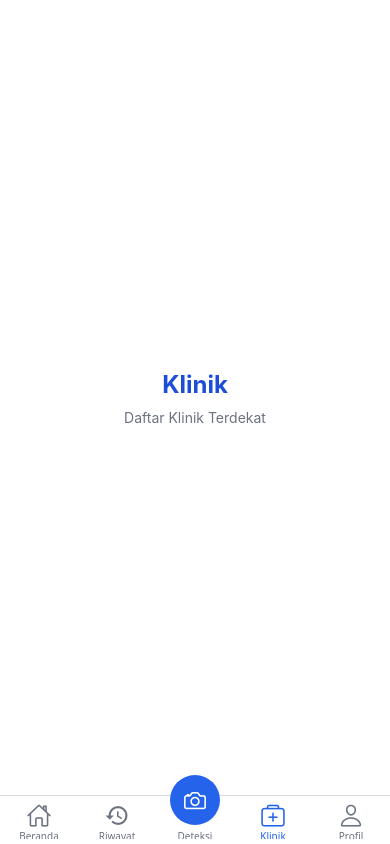
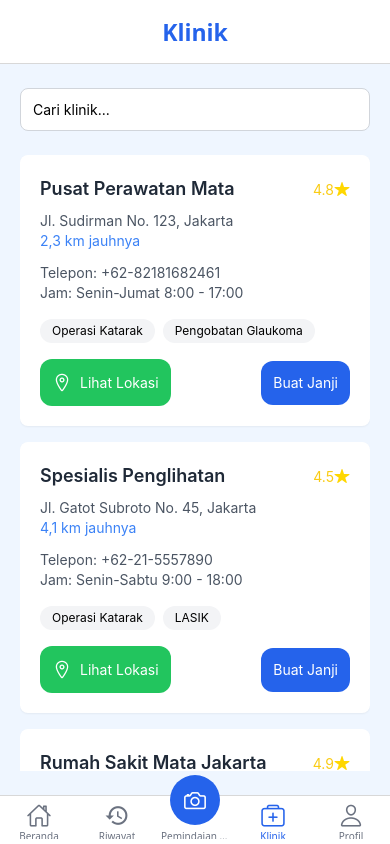
Before and after one commit to rifko19/CARA-Mata, a React Native app: screen /Klinik in a window 390 px wide. Built offline with nearby package versions, Linux system fonts and the light colour scheme.

Commit message:
Initial Commit

```diff
--- a/app/navigation/RootStack.tsx
+++ b/app/navigation/RootStack.tsx
@@ -1,6 +1,6 @@
 import { createNativeStackNavigator } from "@react-navigation/native-stack";
+import Wawasan from "../screens/Wawasan";
 import RootTabs from "./RootTabs";
-import Wawasan from "../screens/Wawasan";
 
 export type RootStackParamList = {
   Tabs: undefined;
@@ -16,7 +16,12 @@ export default function RootStack() {
         screenOptions={{ headerShown: false, animation: "slide_from_right" }}
         >
         <Stack.Screen name="Tabs" component={RootTabs} />
-        <Stack.Screen name="Wawasan" component={Wawasan} />
+        <Stack.Screen name="Wawasan" component={Wawasan}
+          options={{
+            headerTitleAlign: "center",
+            headerShown: true,
+            headerTitleStyle: { fontSize: 23, fontWeight: 'bold', color: '#2563EB' },
+            animation: "fade_from_bottom"}}/>
         </Stack.Navigator>
     );
     }
--- a/app/navigation/RootTabs.tsx
+++ b/app/navigation/RootTabs.tsx
@@ -8,7 +8,6 @@ import Deteksi from "../screens/Deteksi";
 import Klinik from "../screens/Klinik";
 import Profile from "../screens/Profile";
 import Riwayat from "../screens/Riwayat";
-import Wawasan from "../screens/Wawasan";
 
 export type RootTabParamList = {
     Beranda: undefined;
@@ -45,6 +44,9 @@ export type RootTabParamList = {
             name="Riwayat"
             component={Riwayat}
             options={{
+                headerTitleAlign: "center",
+                headerTitleStyle: { fontSize: 23, fontWeight: 'bold', color: '#2563EB' },
+                headerShown: true,
                 title: "Riwayat",
                 tabBarIcon: ({ color, size }) => (
                     <MaterialIcons name="history" color={color} size={size} />
@@ -55,7 +57,10 @@ export type RootTabParamList = {
             name="Deteksi"
             component={Deteksi}
             options={{
-                title: "Deteksi",
+                headerShown: true,
+                headerTitleAlign: "center",
+                headerTitleStyle: { fontSize: 23, fontWeight: 'bold', color: '#2563EB' },
+                title: "Pemindaian Mata",
                 tabBarIcon: ({ color, size }) => (
                     <View
                     style={{
@@ -77,6 +82,9 @@ export type RootTabParamList = {
             name="Klinik"
             component={Klinik}
             options={{
+                headerTitleAlign: "center",
+                headerTitleStyle: { fontSize: 23, fontWeight: 'bold', color: '#2563EB' },
+                headerShown: true,
                 title: "Klinik",
                 tabBarIcon: ({ color, size }) => (
                     <Ionicons name="medkit-outline" color={color} size={size} />
--- a/app/screens/Beranda.tsx
+++ b/app/screens/Beranda.tsx
@@ -1,13 +1,13 @@
 import { Ionicons, MaterialCommunityIcons } from "@expo/vector-icons";
 import type { BottomTabNavigationProp } from "@react-navigation/bottom-tabs";
+import { useNavigation } from "@react-navigation/native";
 import { StackNavigationProp } from '@react-navigation/stack';
-import { useNavigation } from "@react-navigation/native";
 import React from "react";
 import { SafeAreaView, ScrollView, Text, TouchableOpacity, View } from "react-native";
 
 import ButtonAnimated from "components/ButtonAnimated";
+import type { RootStackParamList } from "../navigation/RootStack";
 import type { RootTabParamList } from "../navigation/RootTabs";
-import type { RootStackParamList } from "../navigation/RootStack";
 
 type Feature = {
     title: string;
@@ -113,9 +113,11 @@ type Feature = {
             Pemindaian cepat hanya dalam 2 menit
             </Text>
 
-            <Text className="mt-6 text-lg font-semibold text-gray-800">Fitur Utama</Text>
+            <View className="ml-3">
+                <Text className="mt-6 text- font-semibold text-gray-800">Fitur Utama</Text>
+            </View>
 
-            {/* Card Navigate*/}
+
             <View className="mt-3">
             <View className="flex-row">
                 <FeatureCard item={features[0]} onPress={() => tabNav.navigate(features[0].to)} />
@@ -123,7 +125,7 @@ type Feature = {
             </View>
             <View className="flex-row">
                 <FeatureCard item={features[2]} onPress={() => tabNav.navigate(features[2].to)} />
-                <FeatureCard item={features[3]} onPress={() => navigation.navigate(features[3].to)} />
+                <FeatureCard item={features[3]} onPress={() => navigation.navigate('Wawasan')} />
             </View>
             </View>
 
--- a/app/screens/Deteksi.tsx
+++ b/app/screens/Deteksi.tsx
@@ -16,10 +16,6 @@ export default function Deteksi() {
         return (
         <SafeAreaView className="flex-1 bg-sky-50">
             <ScrollView contentContainerStyle={{ paddingBottom: 24 }} className="px-5">
-            <View className="mt-10">
-                <Text className="text-3xl font-extrabold text-blue-700">Pemindaian Mata</Text>
-            </View>
-
             <View className="relative mt-6 bg-gray-200 h-56 rounded-xl">
                 <Text className="absolute top-1/2 left-1/2 transform -translate-x-1/2 -translate-y-1/2 text-white font-semibold">
                 Tahan dengan stabil untuk pengambilan gambar
@@ -41,9 +37,6 @@ export default function Deteksi() {
 
     return (
         <SafeAreaView className="flex-1 bg-sky-50">
-            <View className="pt-10 pb-4 bg-white">
-                <Text className="text-3xl text-center font-extrabold text-blue-700">Pemindaian Mata</Text>
-            </View>
         <ScrollView className="px-5">
             {/* Kamera Preview */}
             <View className="relative mt-6 bg-gray-200 h-72 rounded-xl ">
--- a/app/screens/Klinik.tsx
+++ b/app/screens/Klinik.tsx
@@ -1,11 +1,141 @@
-import React from "react";
-import { View, Text } from "react-native";
+import React, { useState } from "react";
+import { View, Text, TextInput, FlatList, TouchableOpacity, Linking } from "react-native";
+import { Ionicons } from "@expo/vector-icons";
 
-export default function Klinik() {
-    return (
-        <View className="flex-1 items-center justify-center bg-white">
-        <Text className="text-2xl font-bold text-blue-700">Klinik</Text>
-        <Text className="text-gray-500 mt-2">Daftar Klinik Terdekat</Text>
+// Tipe data untuk klinik
+type KlinikItem = {
+    id: string;
+    name: string;
+    address: string;
+    distance: string;
+    phone: string;
+    hours: string;
+    specialties: string[];
+    rating: number;
+    latitude: number;
+    longitude: number;
+    };
+
+    const Klinik = () => {
+    const [searchQuery, setSearchQuery] = useState("");
+
+    const klinikData: KlinikItem[] = [
+        {
+        id: "1",
+        name: "Pusat Perawatan Mata",
+        address: "Jl. Sudirman No. 123, Jakarta",
+        distance: "2,3 km jauhnya",
+        phone: "+62-82181682461",
+        hours: "Senin-Jumat 8:00 - 17:00",
+        specialties: ["Operasi Katarak", "Pengobatan Glaukoma"],
+        rating: 4.8,
+        latitude: -6.200,
+        longitude: 106.822,
+        },
+        {
+        id: "2",
+        name: "Spesialis Penglihatan",
+        address: "Jl. Gatot Subroto No. 45, Jakarta",
+        distance: "4,1 km jauhnya",
+        phone: "+62-21-5557890",
+        hours: "Senin-Sabtu 9:00 - 18:00",
+        specialties: ["Operasi Katarak", "LASIK"],
+        rating: 4.5,
+        latitude: -6.210,
+        longitude: 106.830,
+        },
+        {
+        id: "3",
+        name: "Rumah Sakit Mata Jakarta",
+        address: "Jl. Thamrin No. 78, Jakarta",
+        distance: "5,7 km jauhnya",
+        phone: "+62-21-5550912",
+        hours: "Senin-Jumat 8:00 - 17:00",
+        specialties: ["Operasi Katarak", "Pengobatan Glaukoma", "LASIK"],
+        rating: 4.9,
+        latitude: -6.212,
+        longitude: 106.822,
+        },
+    ];
+
+    // Memfilter berdasarkan query pencarian
+    const filteredKlinikData = klinikData.filter((klinik) =>
+        klinik.name.toLowerCase().includes(searchQuery.toLowerCase()) ||
+        klinik.address.toLowerCase().includes(searchQuery.toLowerCase())
+    );
+
+    const renderItem = ({ item }: { item: KlinikItem }) => (
+        <View className="bg-white p-5 mb-4 rounded-lg shadow-sm">
+        {/* Nama Klinik dan Rating */}
+        <View className="flex-row justify-between items-center">
+            <Text className="text-lg font-semibold text-gray-800">{item.name}</Text>
+            <View className="flex-row items-center">
+            <Text className="text-yellow-400">{item.rating.toFixed(1)}</Text>
+            <Ionicons name="star" size={16} color="#FFD700" />
+            </View>
+        </View>
+
+        {/* Alamat dan Jarak */}
+        <Text className="text-sm text-gray-600 mt-2">{item.address}</Text>
+        <Text className="text-sm text-blue-500">{item.distance}</Text>
+
+        {/* Nomor Telepon dan Jam Buka */}
+        <View className="mt-3">
+            <Text className="text-sm text-gray-600">Telepon: {item.phone}</Text>
+            <Text className="text-sm text-gray-600">Jam: {item.hours}</Text>
+        </View>
+
+        {/* Spesialisasi */}
+        <View className="flex-row flex-wrap mt-3">
+            {item.specialties.map((specialty, index) => (
+            <Text
+                key={index}
+                className="text-xs text-black bg-gray-100 rounded-full px-3 py-1 mr-2 mt-1"
+            >
+                {specialty}
+            </Text>
+            ))}
+        </View>
+
+        {/* Tombol Buat Janji dan Lihat Lokasi */}
+        <View className="flex-row justify-between items-center mt-4">
+            {/* Tombol Buat Janji - WhatsApp */}
+            <TouchableOpacity
+            onPress={() => Linking.openURL(`https://www.google.com/maps?q=${item.latitude},${item.longitude}`)} // Lihat lokasi di Google Maps
+            className="bg-green-500 p-3 rounded-xl flex-row items-center"
+            >
+            <Ionicons name="location-outline" size={20} color="#fff" />
+            <Text className="ml-2 text-white text-sm">Lihat Lokasi</Text>
+            </TouchableOpacity>
+
+            <TouchableOpacity
+            onPress={() => Linking.openURL(`https://wa.me/${item.phone.replace(/[^0-9]/g, '')}?text=Halo,%20saya%20ingin%20membuat%20janji%20di%20klinik%20ini.`)} // Buat janji lewat WhatsApp
+            className="bg-blue-600 p-3 rounded-xl flex-row items-center"
+            >
+            <Text className="text-white text-sm">Buat Janji</Text>
+            </TouchableOpacity>
+        </View>
         </View>
     );
-}
+
+    return (
+        <View className="flex-1 bg-blue-50 px-5 py-6">
+        {/* Kolom Pencarian */}
+        <TextInput
+            placeholder="Cari klinik..."
+            className="bg-white p-3 rounded-lg mb-6 border border-gray-300"
+            value={searchQuery}
+            onChangeText={setSearchQuery}
+        />
+
+        {/* Daftar Klinik */}
+        <FlatList
+            data={filteredKlinikData}
+            renderItem={renderItem}
+            keyExtractor={(item) => item.id}
+        />
+        </View>
+    );
+    };
+
+export default Klinik;
--- a/app/screens/Riwayat.tsx
+++ b/app/screens/Riwayat.tsx
@@ -1,11 +1,84 @@
-import React from "react";
-import { View, Text } from "react-native";
+import { Ionicons } from "@expo/vector-icons";
+import { useState } from "react";
+import { FlatList, Text, TouchableOpacity, View } from "react-native";
 
-export default function Riwayat() {
+// Tipe data untuk riwayat
+type RiwayatItem = {
+    id: string;
+    title: string;
+    date: string;
+    status: "Terdeteksi" | "Tidak Ada";
+    };
+
+    const Riwayat = ({ navigation }: any) => {
+    // Data riwayat pemindaian
+        const [riwayatData] = useState<RiwayatItem[]>([
+            { id: "1", title: "Katarak Nuklear", date: "10/5/2023 14:30", status: "Terdeteksi" },
+            { id: "2", title: "Katarak Nuklear", date: "15/4/2023 10:15", status: "Terdeteksi" },
+            { id: "3", title: "Tidak Terdeteksi Katarak", date: "22/3/2023 16:45", status: "Tidak Ada" },
+            { id: "4", title: "Tidak Terdeteksi Katarak", date: "5/2/2023 09:30", status: "Tidak Ada" },
+        ]);
+
+        // Render item riwayat
+        const renderItem = ({ item }: { item: RiwayatItem }) => {
+            return (
+            <TouchableOpacity
+                onPress={() => navigation.navigate("DetailRiwayat", { riwayatId: item.id })}
+                className="bg-white p-4 mb-4 rounded-lg shadow-sm"
+                >
+                <View className="flex-row justify-between items-center mb-2">
+
+                    <View className="flex-row items-center">
+                        <Text className="ml-2 text-lg font-extrabold text-gray-700">{item.title}</Text>
+                    </View>
+
+                    <View className="flex-row items-center ">
+                    <TouchableOpacity
+                        style={{
+                        backgroundColor: getStatusColor(item.status),
+                        paddingHorizontal: 12,
+                        paddingVertical: 6,
+                        borderRadius: 20,
+                        }}
+                    >
+                        <Text className="text-white text-xs">{item.status}</Text>
+                    </TouchableOpacity>
+                    <Ionicons className="ml-2" name="chevron-forward" size={20} color="#4B4B4B" />
+                    </View>
+                </View>
+
+                <View className="flex-col">
+                    <View className="flex-row items-center ">
+                    <Ionicons name="calendar-outline" size={16} color="#9ca3af" />
+                    <Text className="ml-2 text-sm text-gray-400">{item.date}</Text>
+                    </View>
+                </View>
+            </TouchableOpacity>
+
+            );
+    };
+
+    const getStatusColor = (status: "Terdeteksi" | "Tidak Ada") => {
+        switch (status) {
+        case "Terdeteksi":
+            return "#FF0000";
+        case "Tidak Ada":
+            return "#10B981";
+        default:
+            return "#7D7D7D";
+        }
+    };
+
     return (
-        <View className="flex-1 items-center justify-center bg-white">
-        <Text className="text-2xl font-bold text-blue-700">Riwayat</Text>
-        <Text className="text-gray-500 mt-2">Halaman Riwayat Pemindaian</Text>
+        <View className="flex-1 bg-blue-50 px-5 py-6">
+
+        <FlatList
+            data={riwayatData}
+            renderItem={renderItem}
+            keyExtractor={(item) => item.id}
+        />
         </View>
     );
-    }
+    };
+
+export default Riwayat;
--- a/package.json
+++ b/package.json
@@ -21,6 +21,7 @@
     "nativewind": "latest",
     "react": "19.0.0",
     "react-native": "0.79.5",
+    "react-native-date-picker": "^5.0.13",
     "react-native-gesture-handler": "~2.24.0",
     "react-native-reanimated": "~3.17.4",
     "react-native-safe-area-context": "^5.4.0",
```
Also changed, not shown: 1 other file (tests, documents, lock files or other folders). Lines whose indentation alone changed are shown as unchanged.
